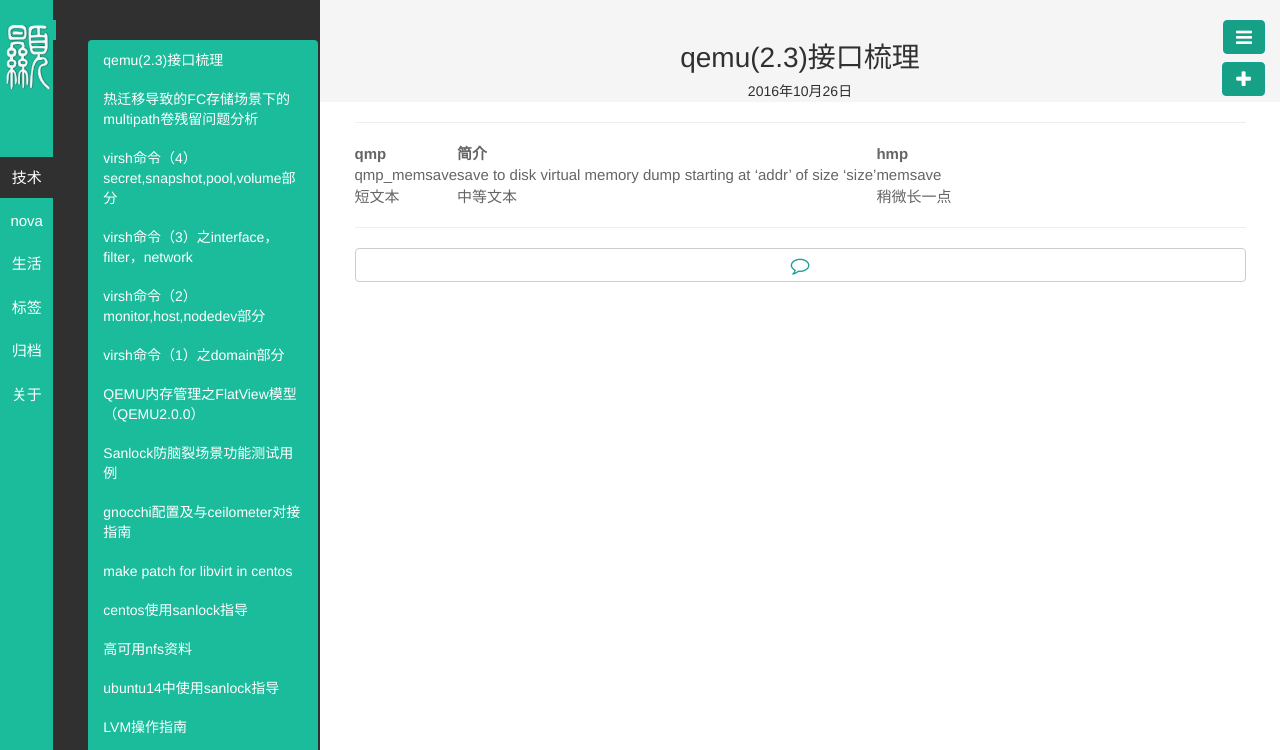
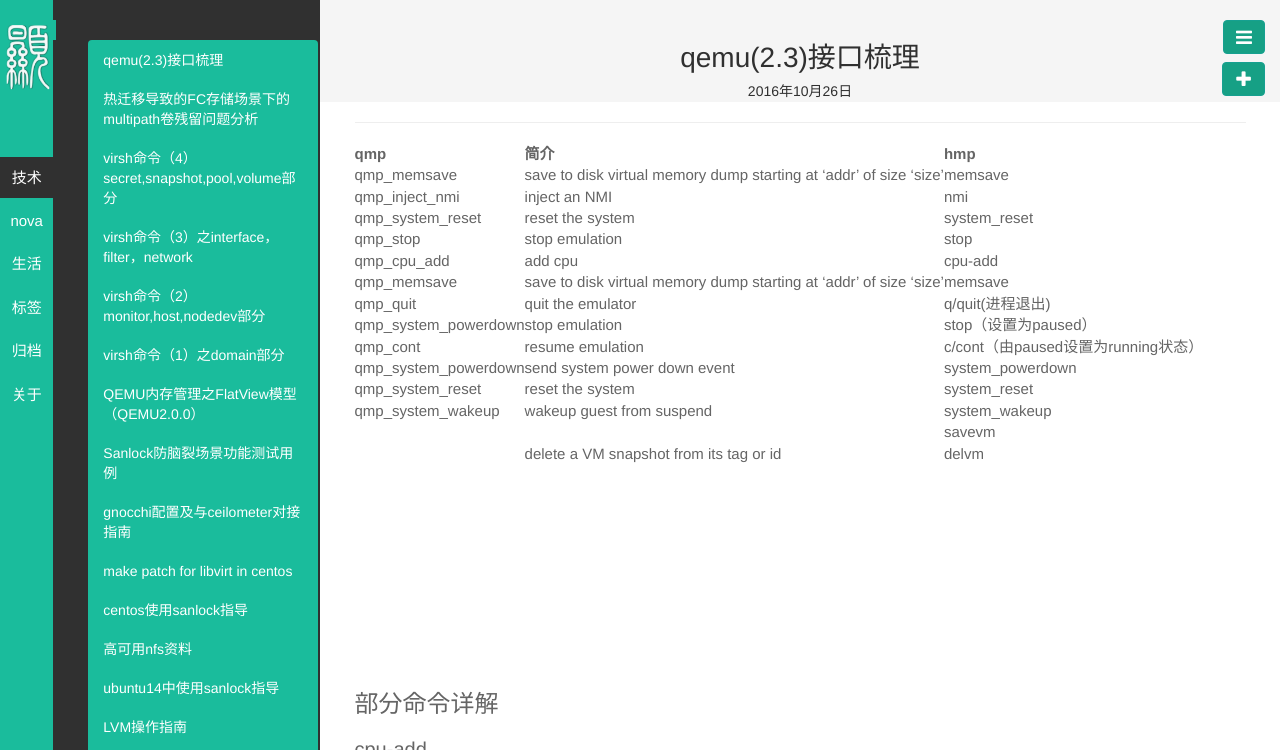
Before and after one commit to byHAN/byhan.github.io, a Jekyll site: the page built from _posts/技术/2016-10-26-qem hmp command.md, in a window 1280 px wide. Shown: the top 750 px of the page. Built offline with Jekyll 4.4.1, drawn with Linux system fonts in a browser that asks for light colours; some of the changed text lies outside the part shown; grey boxes are pictures that could not be loaded.

Commit message:
Signed-off-by: byhan <10821712@qq.com>

```diff
--- a/_posts/技术/2016-10-26-qem hmp command.md
+++ b/_posts/技术/2016-10-26-qem hmp command.md
@@ -10,4 +10,58 @@
 | qmp | 简介 | hmp |
 | ------| ------ | ------ |
 | qmp_memsave | save to disk virtual memory dump starting at 'addr' of size 'size' | memsave |
-| 短文本 | 中等文本 | 稍微长一点 |
+| qmp_inject_nmi | inject an NMI | nmi |
+|qmp_system_reset|reset the system|system_reset|
+|qmp_stop|stop emulation|stop|
+|qmp_cpu_add|add cpu|cpu-add|
+|qmp_memsave|save to disk virtual memory dump starting at 'addr' of size 'size'|memsave|
+|qmp_quit|quit the emulator|q/quit(进程退出)|
+|qmp_system_powerdown|stop emulation|stop（设置为paused）|
+|qmp_cont|resume emulation|c/cont（由paused设置为running状态）|
+|qmp_system_powerdown|send system power down event|system_powerdown|
+|qmp_system_reset|reset the system|system_reset|
+|qmp_system_wakeup|wakeup guest from suspend|system_wakeup|
+|||savevm|
+||delete a VM snapshot from its tag or id|delvm|
+||||
+||||
+||||
+||||
+||||
+||||
+||||
+||||
+||||
+
+
+### 部分命令详解 ###
+
+#### cpu-add ####
+
+这个是热插cpu的命令，要使用这个命令需要启动虚拟机的时候在smp选项中带maxcpus参数
+![](http://i.imgur.com/VFAludj.png)
+
+然后执行cpu-add热插入
+
+![](http://i.imgur.com/fvK3fvz.png)
+
+
+#### memsave ####
+
+格式：
+
+    memsave addr size file
+
+![](http://i.imgur.com/xhZbRpw.png)
+
+![](http://i.imgur.com/BWEjyzQ.png)
+
+然后可以用 hexdump 来校验转储内存数据的正确性
+![](http://i.imgur.com/nHePjWQ.png)
+
+
+#### savevm ####
+
+save虚拟机是建立内部快照，需要要求磁盘支持快照，如qcow2
+
+![](http://i.imgur.com/w1o74pQ.png)
```
Also changed, not shown: _posts/技术/2016-11-02-kdump config.md (added, +64 -0 lines), _posts/生活/2016-11-02-bstrill.md (added, +35 -0 lines).
